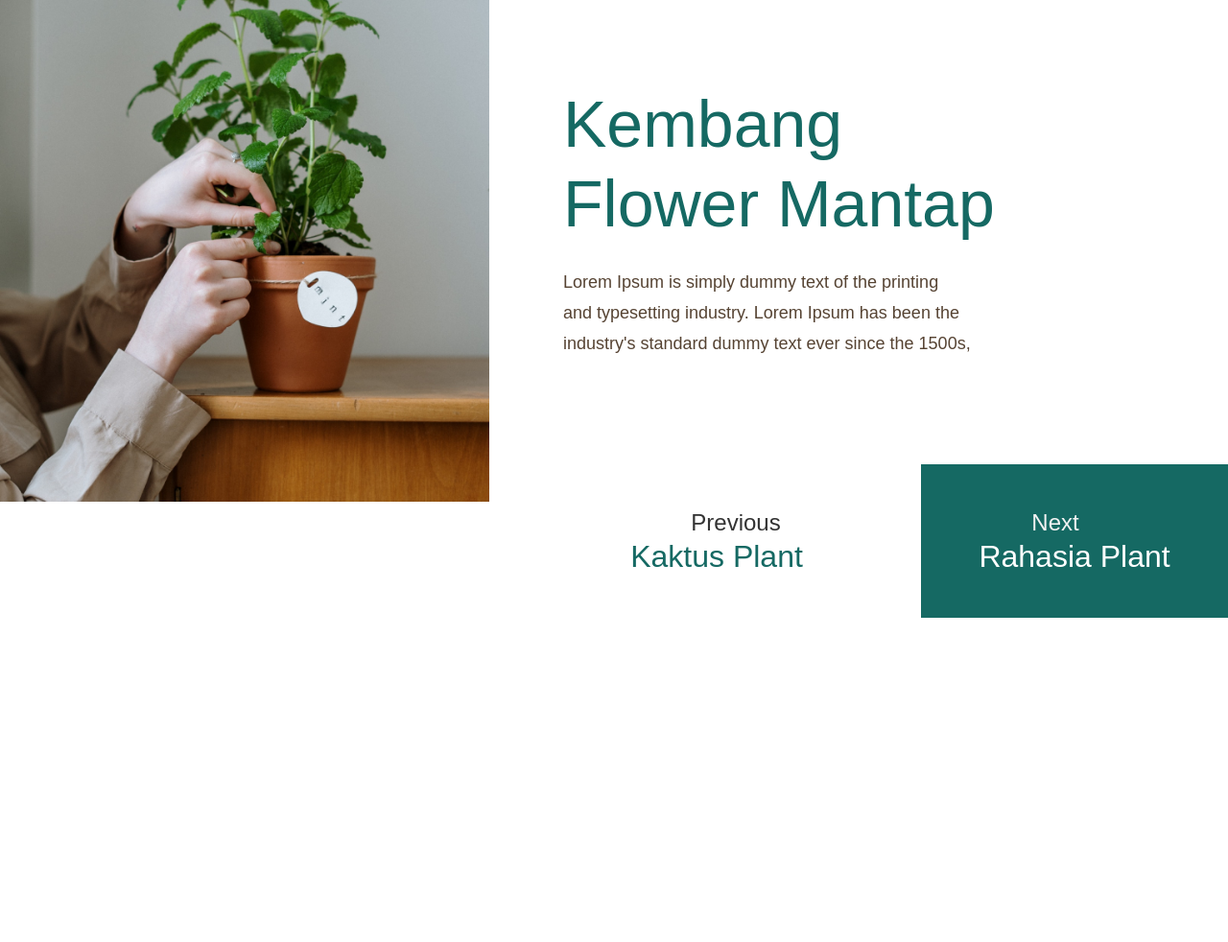
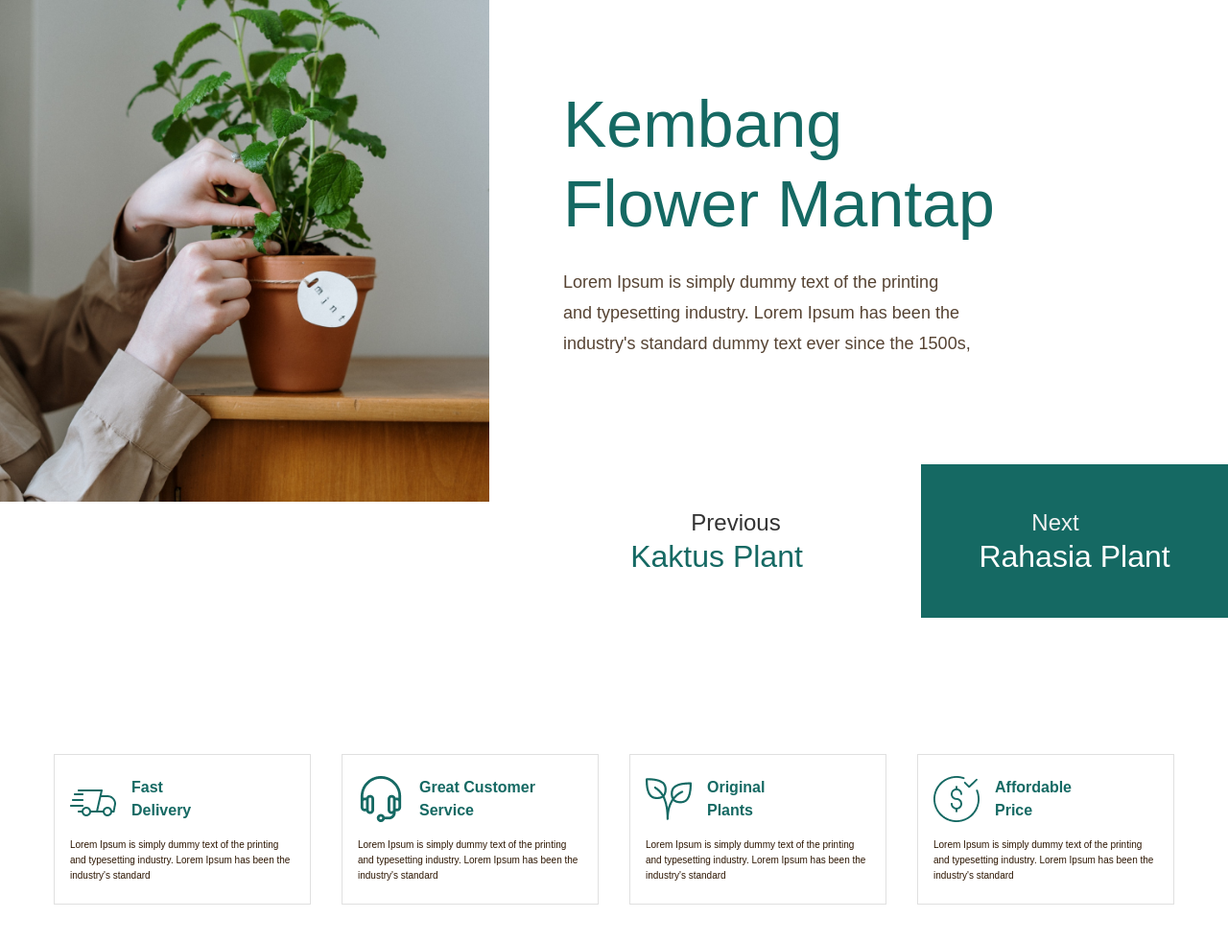
Before and after one commit to network-Error/plant-shop, a website built with webpack: page src/index.html in a window 1280 px wide. Shown: the part 98-1080 px from the top of the page at 96% size. Before the commit the page ends 822 px from the top, so only its background shows below. Built offline with nearby package versions, Linux system fonts and the light colour scheme; files whose address does not match are found by name.

Commit message:
feat: add section description

```diff
--- a/src/index.html
+++ b/src/index.html
@@ -80,6 +80,40 @@
                 </div>
             </div>
         </section>
+        <section class="description">
+            <div class="container">
+                <div class="description__wrapper">
+                    <div class="description__item">
+                        <div class="description__heading">
+                            <img src="./img/icon-deliv.png" alt="Delivery">
+                            <p class="description__heading-text">Fast<br> Delivery</p>
+                        </div>
+                        <p class="description__text">Lorem Ipsum is simply dummy text of the printing and typesetting industry. Lorem Ipsum has been the industry's standard</p>
+                    </div>
+                    <div class="description__item">
+                        <div class="description__heading">
+                            <img src="./img/icon-service.png" alt="Service">
+                            <p class="description__heading-text">Great Customer Service</p>
+                        </div>
+                        <p class="description__text">Lorem Ipsum is simply dummy text of the printing and typesetting industry. Lorem Ipsum has been the industry's standard</p>
+                    </div>
+                    <div class="description__item">
+                        <div class="description__heading">
+                            <img src="./img/icon-plants.png" alt="Plants">
+                            <p class="description__heading-text">Original<br>Plants</p>
+                        </div>
+                        <p class="description__text">Lorem Ipsum is simply dummy text of the printing and typesetting industry. Lorem Ipsum has been the industry's standard</p>
+                    </div>
+                    <div class="description__item">
+                        <div class="description__heading">
+                            <img src="./img/icon-price.png" alt="Price">
+                            <p class="description__heading-text">Affordable<br> Price</p>
+                        </div>
+                        <p class="description__text">Lorem Ipsum is simply dummy text of the printing and typesetting industry. Lorem Ipsum has been the industry's standard</p>
+                    </div>
+                </div>
+            </div>
+        </section>
     </main>
 </body>
 </html>
--- a/src/index.scss
+++ b/src/index.scss
@@ -92,8 +92,9 @@ p {
 // Plant
 .plant {
     position: relative;
-    top: -80px;
+    // top: -80px;
     left: 0;
+    margin-bottom: 62px;
 }
 
 .plant__img {
@@ -108,6 +109,8 @@ p {
 .plant__wrapper {
     display: flex;
     gap: 77px;
+    position: relative;
+    top: -80px;
 }
 
 .plant__img,
@@ -205,3 +208,40 @@ p {
     font-size: $fs-32;
     line-height: $lh-39;
 }
+
+// Description
+.description {
+    margin-bottom: 80px;
+}
+
+.description__wrapper {
+    display: grid;
+    grid-template-columns: repeat(4, 268px);
+    gap: 32px;
+}
+
+.description__item {
+    border: 1px solid $smoke-border;
+    padding: 22px 16px 21px;
+    display: flex;
+    flex-direction: column;
+    gap: 16px;
+}
+
+.description__heading {
+    display: flex;
+    gap: 16px;
+    align-items: center;
+}
+
+.description__heading-text {
+    font-weight: $fw-700;
+    line-height: $lh-24;
+    color: $green;
+}
+
+.description__text {
+    font-size: $fs-10;
+    line-height: $lh-16;
+    color: $black-light;
+}
```
Also changed, not shown: src/img/icon-deliv.png (added), src/img/icon-plants.png (added), src/img/icon-price.png (added), src/img/icon-service.png (added).
